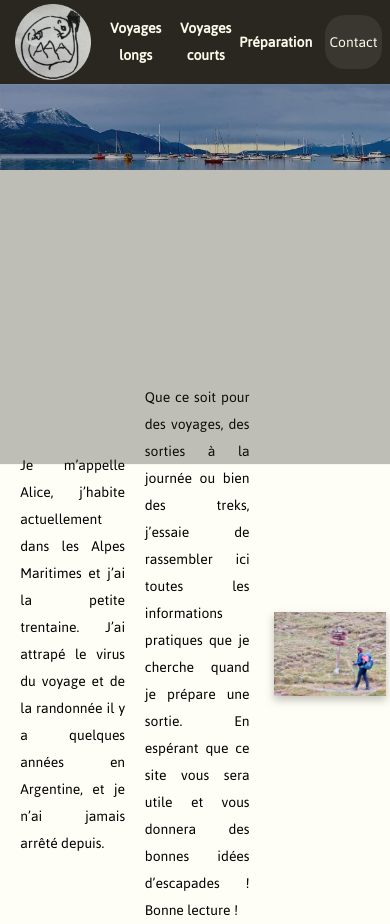
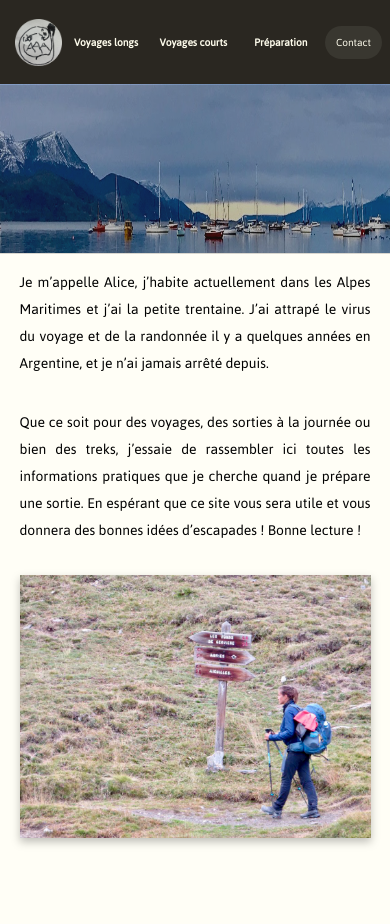
Before and after one commit to maximepeter/website-alice, a React (Create React App) app: page / in a window 390 px wide. After the commit the page ends 853 px from the top, so only its background shows below. Built offline with nearby package versions, Linux system fonts and the light colour scheme.

Commit message:
Responsive design for the home page

```diff
--- a/package.json
+++ b/package.json
@@ -11,7 +11,8 @@
     "react-dom": "^18.2.0",
     "react-router": "^6.4.3",
     "react-router-dom": "^6.4.3",
-    "react-scripts": "5.0.0"
+    "react-scripts": "5.0.0",
+    "web-vitals": "^2.1.4"
   },
   "scripts": {
     "start": "WATCHPACK_POLLING=true react-scripts start",
--- a/public/index.html
+++ b/public/index.html
@@ -2,7 +2,7 @@
 <html lang="en" style="height: 100%">
   <head>
     <meta charset="utf-8" />
-    <!-- <link rel="icon" href="%PUBLIC_URL%/logo.png" /> -->
+    <link rel="icon" href="%PUBLIC_URL%/logo.png" />
     <meta name="viewport" content="width=device-width, initial-scale=1" />
     <link rel="manifest" href="%PUBLIC_URL%/manifest.json" />
     <title>Le Furet Blanc</title>
--- a/src/components/Common/TopImage/TopImage.css
+++ b/src/components/Common/TopImage/TopImage.css
@@ -4,7 +4,6 @@
 }
 .topImage img {
   width: 100%;
-  height: auto;
   max-height: 100%;
 }
 
@@ -22,3 +21,13 @@
   align-items: center;
   background-color: #2a27214c;
 }
+
+@media screen and (max-width: 600px) {
+  .topImage {
+    height: 20vh;
+  }
+  .topImage img {
+    height: 100%;
+    max-width: 100%;
+  }
+}
--- a/src/components/Common/TriangleArrow/TriangleArrow.css
+++ b/src/components/Common/TriangleArrow/TriangleArrow.css
@@ -5,3 +5,9 @@
   display: flex;
   align-items: center;
 }
+
+@media screen and (max-width: 600px) {
+  .svg-container {
+    display: none;
+  }
+}
--- a/src/components/Header/ContactButton/ContactButton.css
+++ b/src/components/Header/ContactButton/ContactButton.css
@@ -13,3 +13,9 @@
 .contactButton:hover {
   background-color: rgba(167, 5, 5);
 }
+
+@media screen and (max-width: 600px) {
+  .contactButton {
+    height: 15%;
+  }
+}
--- a/src/components/Header/Header.css
+++ b/src/components/Header/Header.css
@@ -7,8 +7,15 @@
   color: #fdfbeb;
   padding-left: 2%;
   padding-right: 2%;
+  font-size: 1vw;
 }
 
 svg polygon {
   fill: #fdfbeb;
 }
+
+@media screen and (max-width: 600px) {
+  .header {
+    font-size: 3vw;
+  }
+}
--- a/src/components/Header/Logo/Logo.css
+++ b/src/components/Header/Logo/Logo.css
@@ -6,5 +6,6 @@
   justify-content: center;
 }
 .logo img {
-  height: 90%;
+  max-height: 90%;
+  max-width: 12vw;
 }
--- a/src/components/Header/Menus/Menu/Menu.css
+++ b/src/components/Header/Menus/Menu/Menu.css
@@ -1,5 +1,5 @@
 .menu {
-  width: 20%;
+  width: 20vw;
   cursor: pointer;
   display: flex;
   flex-direction: column;
@@ -14,3 +14,9 @@
   border-radius: 5px 5px 0px 0px;
   transition: 0.2s;
 }
+
+@media screen and (max-width: 600px) {
+  .menu {
+    width: 30vw;
+  }
+}
--- a/src/components/HomePage/HomeContent/HomeContent.css
+++ b/src/components/HomePage/HomeContent/HomeContent.css
@@ -34,3 +34,26 @@
   max-height: 90%;
   filter: drop-shadow(0px 4px 4px rgba(0, 0, 0, 0.25));
 }
+
+@media screen and (max-width: 600px) {
+  .homePageContent {
+    flex-direction: column;
+    height: 77%;
+  }
+  .homeText {
+    flex-direction: column;
+    width: 90%;
+    padding-left: 5%;
+    padding-right: 5%;
+  }
+  .homeText p {
+    width: 100%;
+    padding-left: 0%;
+    padding-right: 0%;
+  }
+  .homePhoto {
+    width: 100%;
+    padding-left: 0%;
+    padding-right: 0%;
+  }
+}
```
